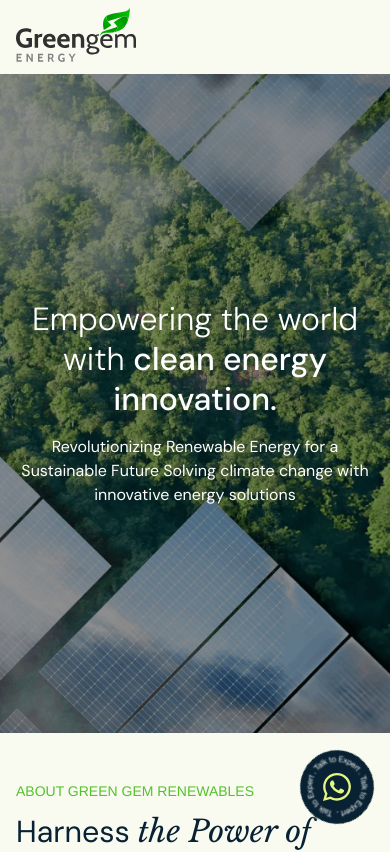
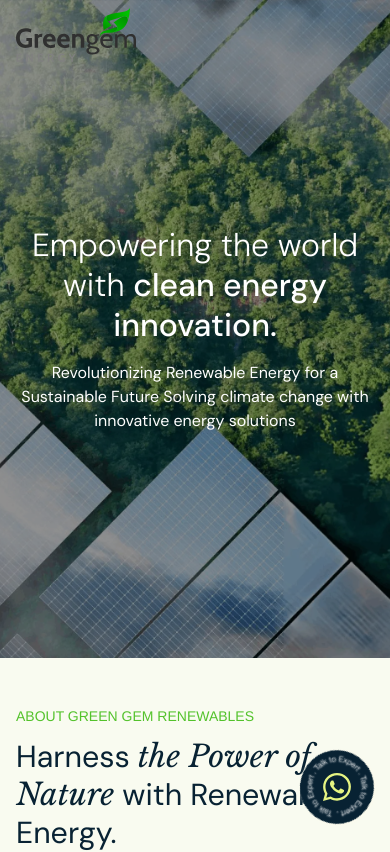
Before and after one commit to NanthaVenkat/greengem, a React (Vite) app: page / in a window 390 px wide. Shown: the top 852 px of the page. Built offline with nearby package versions, Linux system fonts and the light colour scheme; a web font is replaced by a local one.

Commit message:
feat: Update layout styles for Header and Stages components for improved consistency and responsiveness

```diff
--- a/index.html
+++ b/index.html
@@ -17,7 +17,7 @@
   <title>greengem</title>
 </head>
 
-<body class="overflow-x-hidden">
+<body>
   <div id="root"></div>
   <script type="module" src="/src/main.jsx"></script>
 </body>
--- a/src/components/home/Stages.jsx
+++ b/src/components/home/Stages.jsx
@@ -75,7 +75,7 @@ export default function Stages() {
   }, []);
 
   return (
-    <section ref={sectionRef} className="py-12 sm:py-14 md:py-22 px-4">
+    <section ref={sectionRef} className="py-12 sm:py-14 md:py-22 px-4 overflow-hidden">
       <div className="sm:max-w-[90%] mx-auto">
         <h2 className="stages-heading text-[1.9rem] sm:text-4xl md:text-5xl text-primary text-center">
           Stages
--- a/src/components/layout/Header.jsx
+++ b/src/components/layout/Header.jsx
@@ -3,7 +3,7 @@ import { Link } from "react-router-dom"
 
 export default function Header() {
     return (
-        <header className="py-2 sm:py-4 px-4">
+        <header className="fixed top-0 left-0 z-10 py-2 sm:py-4 px-4 w-full">
             <div className="sm:max-w-[90%] mx-auto">
                 <Link to='/'><img src={logo} alt="Greengem" className="w-[120px] sm:w-[144px] mb-1 sm:mb-2" /></Link>
             </div>
```
